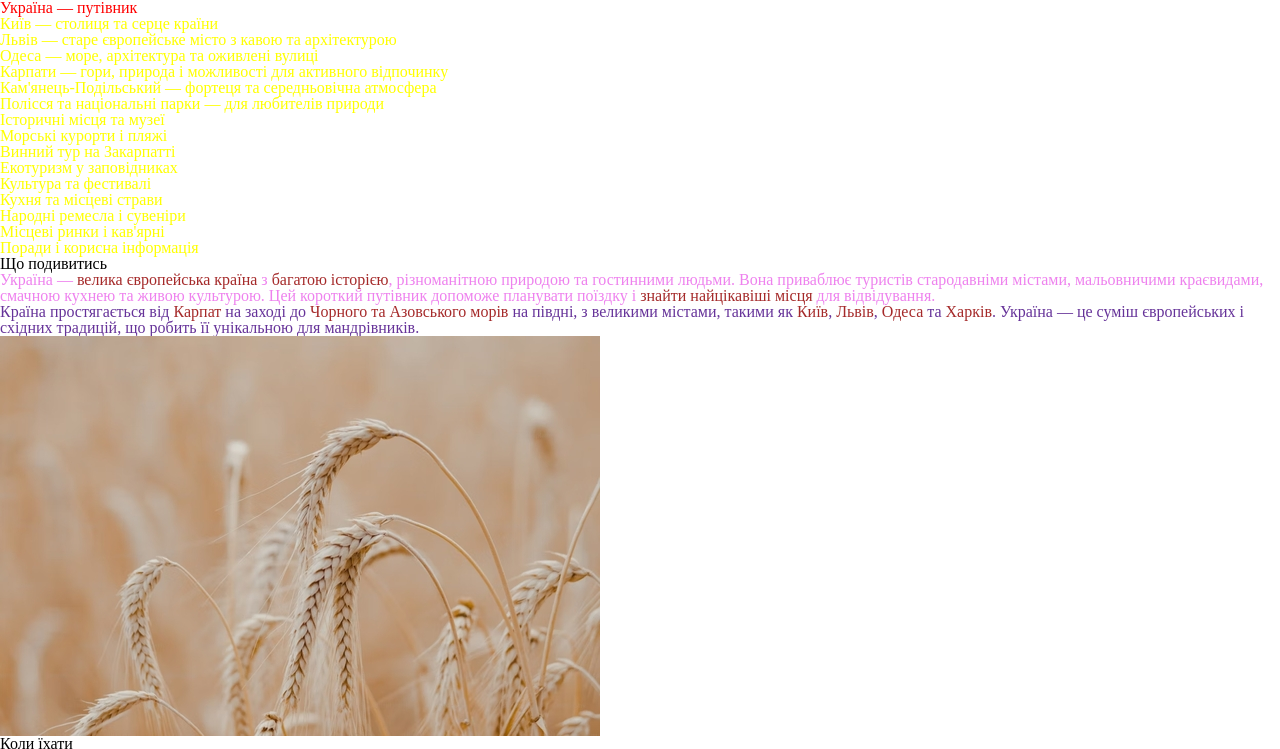
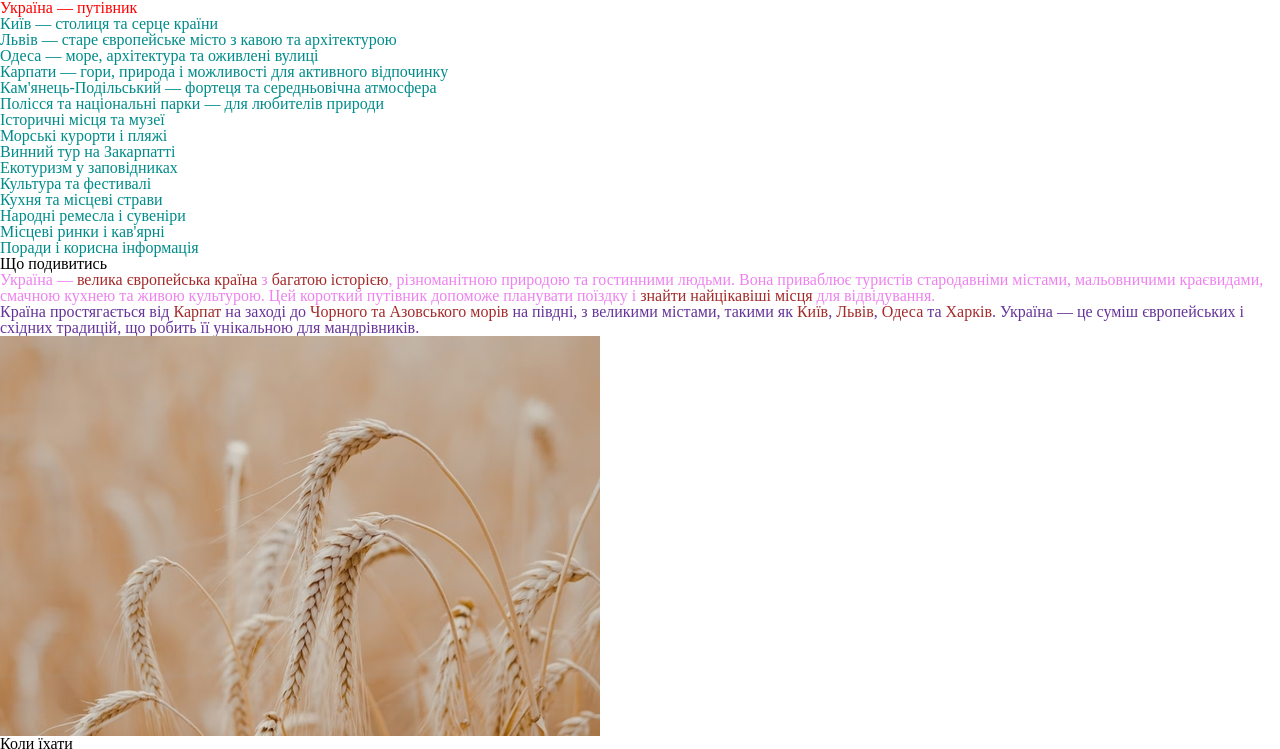
Before and after one commit to Yevhenii-Pierievierziev/lessons, a plain HTML site: page lesson_03/articleOfUkraine/index.html in a window 1280 px wide. Shown: the top 749 px of the page. Drawn offline with Linux system fonts and the light colour scheme.

Commit message:
Update style.css

```diff
--- a/lesson_03/articleOfUkraine/css/style.css
+++ b/lesson_03/articleOfUkraine/css/style.css
@@ -2,7 +2,7 @@
 
 
 * {
-	color: yellow;
+	color: darkcyan;
 }
 
 span {
```
